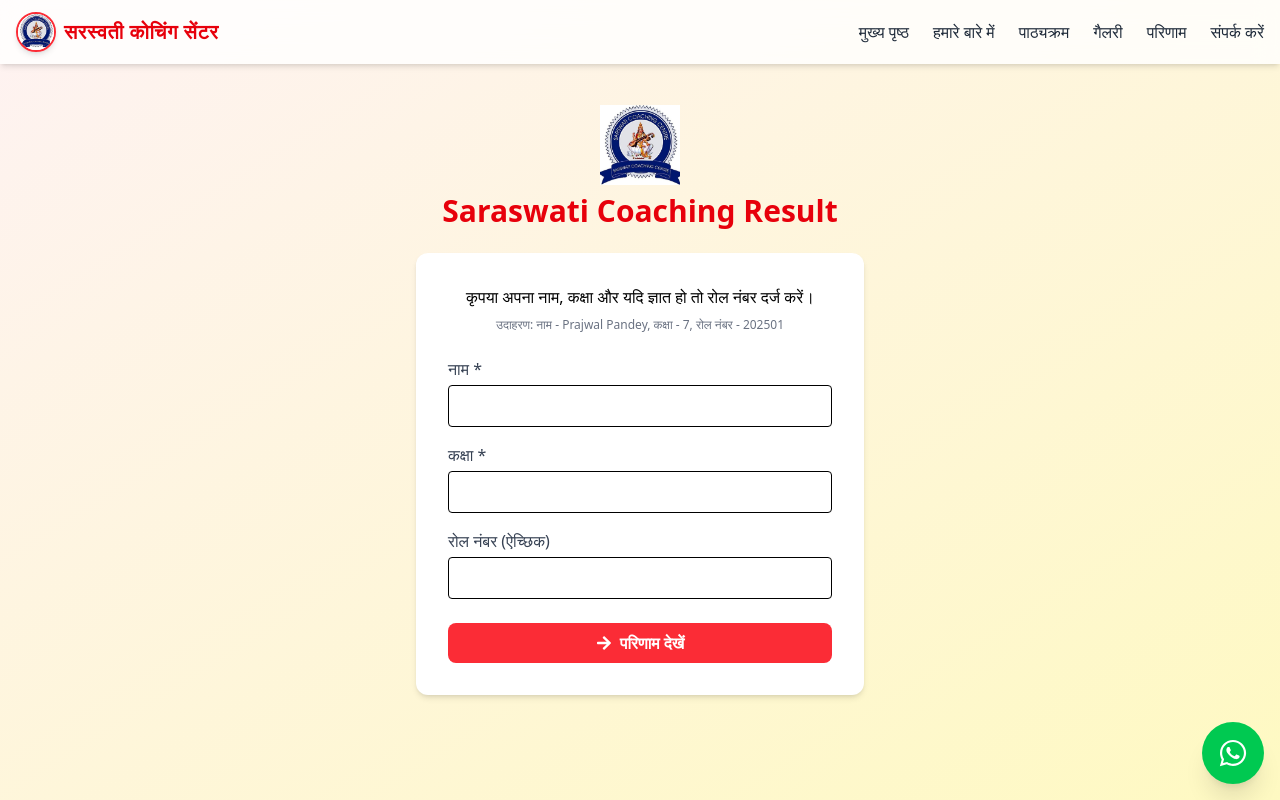
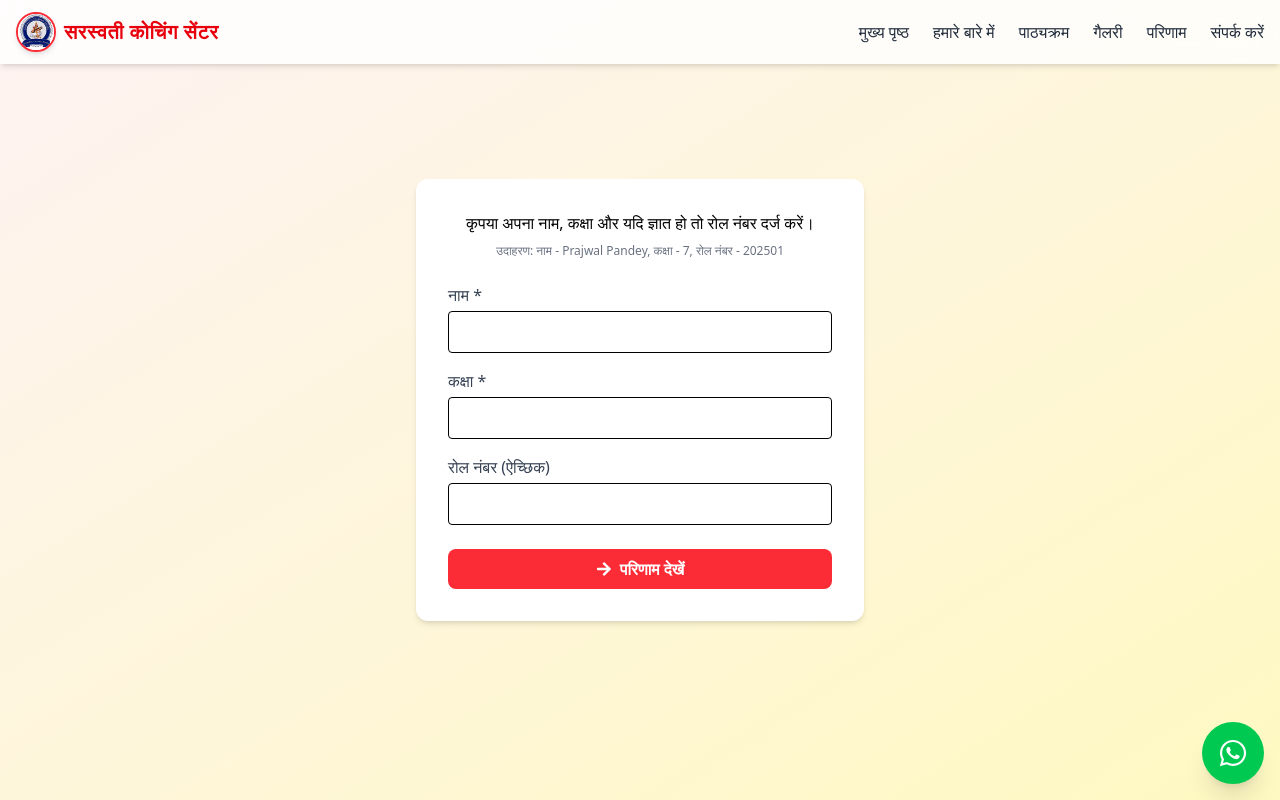
Before and after one commit to anurag24-26/clientsite2, a React (Vite) app: page /checkresult in a window 1280 px wide. Shown: the top 800 px of the page. Built offline with nearby package versions, Linux system fonts and the light colour scheme.

Commit message:
Changes in model schema and new subject added

```diff
--- a/src/components/CheckResult.jsx
+++ b/src/components/CheckResult.jsx
@@ -74,12 +74,6 @@
 
   return (
     <div className="min-h-screen bg-gradient-to-br from-red-50 to-yellow-100 flex flex-col items-center justify-center px-4 py-10">
-      <div className="mb-6 text-center">
-        <img src={logo} alt="Logo" className="h-20 mx-auto mb-2" />
-        <h1 className="text-3xl font-bold text-red-600">
-          Saraswati Coaching Result
-        </h1>
-      </div>
       {!result && (
         <form
           onSubmit={handleSubmit}
@@ -152,9 +146,11 @@
       {result && (
         <div className="mt-8 bg-white border-4 border-red-300 p-8 rounded-xl shadow-lg max-w-xl w-full text-left print:border-none print:shadow-none">
           <div className="mb-6 text-center">
-            <h2 className="text-2xl font-bold text-red-600">
-              Saraswati Coaching Centre
-            </h2>
+            <img src={logo} alt="Logo" className="h-20 mx-auto mb-2" />
+            <h1 className="text-3xl font-bold text-red-600">
+              Saraswati Coaching Result
+            </h1>
+
             <p className="text-gray-700 text-sm">
               बड़गो, बरईपार, गोरखपुर - 273402 <br />
               (बड़ोदा बैंक के सामने, बड़गो)
```
